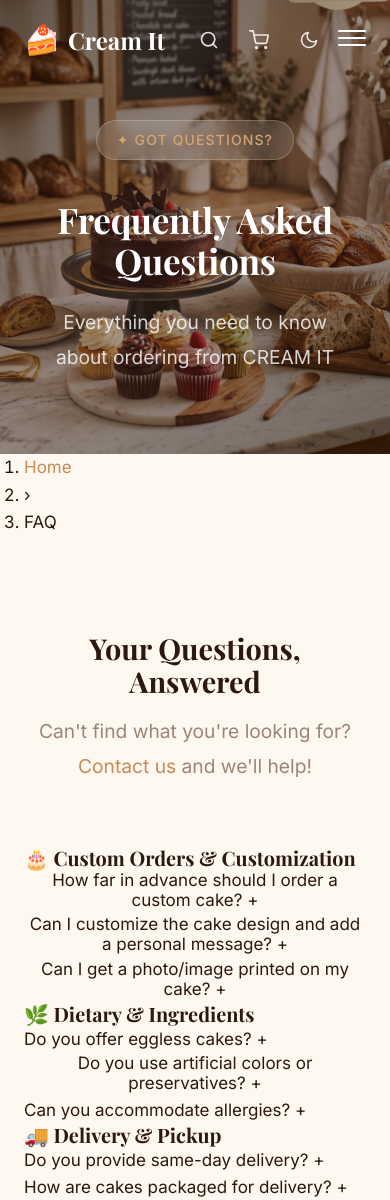
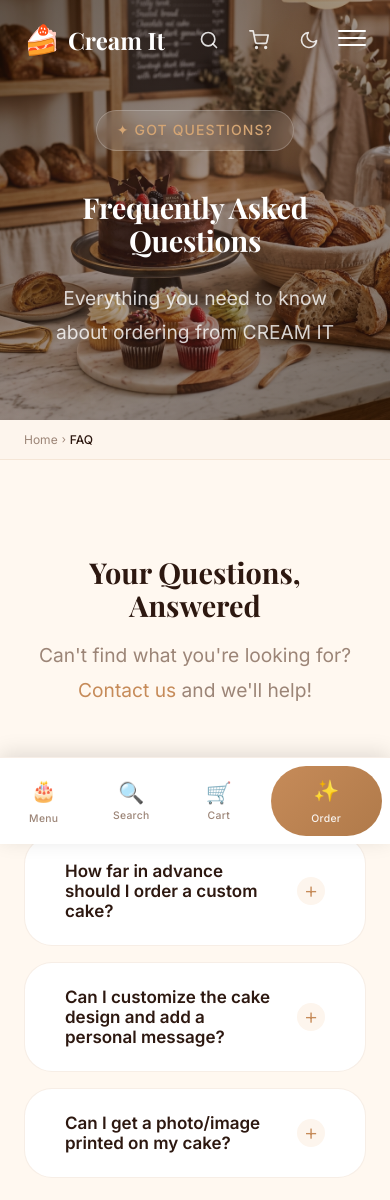
Before and after one commit to amit100baidya/CreamIt, a plain HTML site: page faq.html in a window 390 px wide. Shown: the top 1200 px of the page. Drawn offline with nearby package versions, Linux system fonts and the light colour scheme; a web font is replaced by a local one.

Commit message:
Updating

```diff
--- a/style.css
+++ b/style.css
@@ -3449,3 +3449,269 @@ h1, h2, h3, h4, h5, h6 {
     color: black;
   }
 }
+
+/* ===== BREADCRUMBS ===== */
+.breadcrumb {
+  background: var(--bg-secondary);
+  border-bottom: 1px solid var(--border);
+  padding: 10px 0;
+  font-size: var(--fs-xs);
+}
+
+.breadcrumb__list {
+  display: flex;
+  align-items: center;
+  gap: 4px;
+  list-style: none;
+  padding: 0;
+  margin: 0;
+  flex-wrap: wrap;
+}
+
+.breadcrumb__link {
+  color: var(--text-muted);
+  text-decoration: none;
+  transition: color 0.2s;
+}
+
+.breadcrumb__link:hover {
+  color: var(--accent);
+}
+
+.breadcrumb__separator {
+  color: var(--text-muted);
+  font-size: 0.9em;
+}
+
+.breadcrumb__item--active {
+  color: var(--text-primary);
+  font-weight: 500;
+}
+
+/* ===== FAQ ACCORDION ===== */
+.faq-category {
+  margin-bottom: var(--space-2xl);
+}
+
+.faq-category__title {
+  font-family: var(--font-heading);
+  font-size: clamp(1.2rem, 2.5vw, 1.5rem);
+  color: var(--text-primary);
+  margin-bottom: var(--space-md);
+  padding-bottom: var(--space-sm);
+  border-bottom: 2px solid var(--accent-light);
+}
+
+.faq-item {
+  border: 1px solid var(--border);
+  border-radius: var(--radius-lg);
+  margin-bottom: var(--space-sm);
+  background: var(--bg-card);
+  overflow: hidden;
+  transition: box-shadow 0.2s;
+}
+
+.faq-item:hover {
+  box-shadow: var(--shadow-md);
+}
+
+.faq-item.open {
+  box-shadow: var(--shadow-md);
+  border-color: var(--accent);
+}
+
+.faq-item__question {
+  width: 100%;
+  background: none;
+  border: none;
+  padding: var(--space-md) var(--space-lg);
+  display: flex;
+  justify-content: space-between;
+  align-items: center;
+  gap: var(--space-md);
+  font-family: var(--font-body);
+  font-size: var(--fs-body);
+  font-weight: 600;
+  color: var(--text-primary);
+  cursor: pointer;
+  text-align: left;
+  transition: color 0.2s, background 0.2s;
+}
+
+.faq-item__question:hover {
+  color: var(--accent);
+  background: var(--accent-light);
+}
+
+.faq-item.open .faq-item__question {
+  color: var(--accent);
+  background: var(--accent-light);
+}
+
+.faq-item__icon {
+  flex-shrink: 0;
+  font-size: 1.4rem;
+  font-weight: 300;
+  line-height: 1;
+  width: 28px;
+  height: 28px;
+  display: flex;
+  align-items: center;
+  justify-content: center;
+  border-radius: 50%;
+  background: var(--bg-secondary);
+  color: var(--accent);
+  transition: transform 0.3s, background 0.2s;
+}
+
+.faq-item.open .faq-item__icon {
+  background: var(--accent);
+  color: white;
+}
+
+.faq-item__answer {
+  padding: 0 var(--space-lg) var(--space-lg);
+  font-size: var(--fs-body);
+  color: var(--text-secondary);
+  line-height: 1.8;
+  animation: fadeDown 0.25s ease;
+}
+
+@keyframes fadeDown {
+  from { opacity: 0; transform: translateY(-8px); }
+  to   { opacity: 1; transform: translateY(0); }
+}
+
+.faq-item__answer p { margin-bottom: var(--space-sm); }
+.faq-item__answer p:last-child { margin-bottom: 0; }
+.faq-item__answer a { color: var(--accent); }
+.faq-item__answer strong { color: var(--text-primary); }
+
+/* ===== MOBILE CTA BAR ===== */
+.mobile-cta {
+  display: none;
+  position: fixed;
+  bottom: 0;
+  left: 0;
+  right: 0;
+  z-index: 900;
+  background: var(--bg-card);
+  border-top: 1px solid var(--border);
+  box-shadow: 0 -4px 20px rgba(0,0,0,0.12);
+  padding: 8px 0 max(8px, env(safe-area-inset-bottom));
+  gap: 0;
+}
+
+.mobile-cta__btn {
+  flex: 1;
+  display: flex;
+  flex-direction: column;
+  align-items: center;
+  justify-content: center;
+  gap: 4px;
+  background: none;
+  border: none;
+  padding: 8px 4px;
+  font-size: 1.3rem;
+  cursor: pointer;
+  color: var(--text-secondary);
+  text-decoration: none;
+  position: relative;
+  transition: color 0.2s, transform 0.15s;
+  -webkit-tap-highlight-color: transparent;
+}
+
+.mobile-cta__btn span {
+  font-size: 0.65rem;
+  font-family: var(--font-body);
+  font-weight: 500;
+  letter-spacing: 0.3px;
+  color: var(--text-muted);
+}
+
+.mobile-cta__btn:hover,
+.mobile-cta__btn:active {
+  color: var(--accent);
+  transform: translateY(-2px);
+}
+
+.mobile-cta__btn:hover span,
+.mobile-cta__btn:active span {
+  color: var(--accent);
+}
+
+.mobile-cta__order {
+  background: linear-gradient(135deg, var(--accent), var(--accent-hover));
+  border-radius: var(--radius-full);
+  margin: 0 8px;
+  padding: 8px 16px;
+  color: white !important;
+}
+
+.mobile-cta__order span {
+  color: rgba(255,255,255,0.9) !important;
+}
+
+.mobile-cta__cart-count {
+  position: absolute;
+  top: 4px;
+  right: 12px;
+  background: var(--accent);
+  color: white;
+  font-size: 0.6rem;
+  font-weight: 700;
+  min-width: 16px;
+  height: 16px;
+  border-radius: 50%;
+  display: none;
+  align-items: center;
+  justify-content: center;
+  line-height: 1;
+}
+
+.mobile-cta__cart-count.visible {
+  display: flex;
+}
+
+@media (max-width: 768px) {
+  .mobile-cta {
+    display: flex;
+  }
+
+  /* Push footer content up so it's not hidden behind CTA */
+  .footer {
+    padding-bottom: calc(var(--space-xl) + 70px);
+  }
+}
+
+/* ===== DEMO LABEL ===== */
+.demo-label {
+  display: inline-block;
+  font-size: 0.6rem;
+  font-weight: 600;
+  color: var(--text-muted);
+  background: var(--bg-secondary);
+  border: 1px solid var(--border);
+  padding: 1px 5px;
+  border-radius: 4px;
+  text-transform: uppercase;
+  letter-spacing: 0.4px;
+  vertical-align: middle;
+  margin-left: 4px;
+  font-family: var(--font-body);
+}
+
+/* ===== HERO MINI (Inner page compact hero) ===== */
+.hero--mini {
+  min-height: 320px;
+  max-height: 420px;
+}
+
+.hero--mini .hero__title {
+  font-size: clamp(1.8rem, 5vw, 3rem);
+}
+
+/* ===== LEGAL PAGE BREADCRUMB SPACING ===== */
+.legal-page {
+  padding-top: calc(var(--nav-height, 70px) + var(--space-2xl));
+}
```
